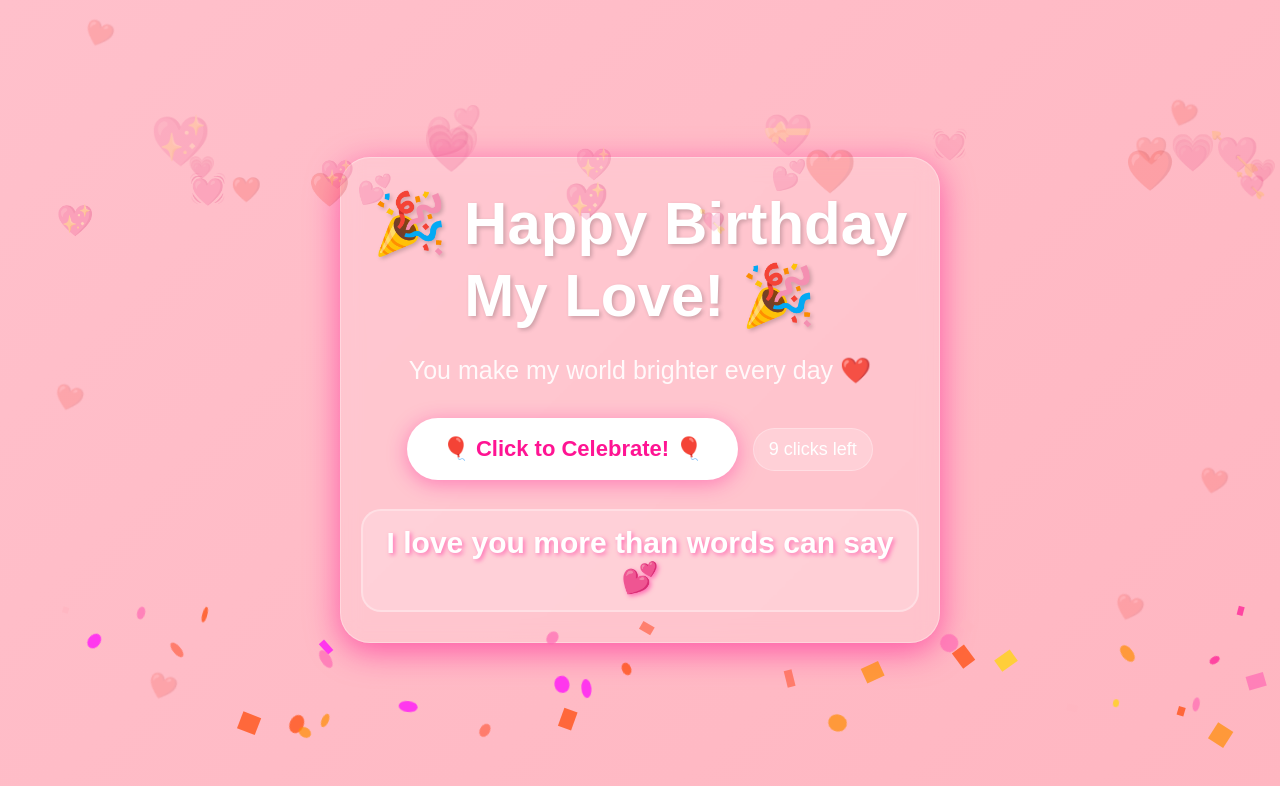
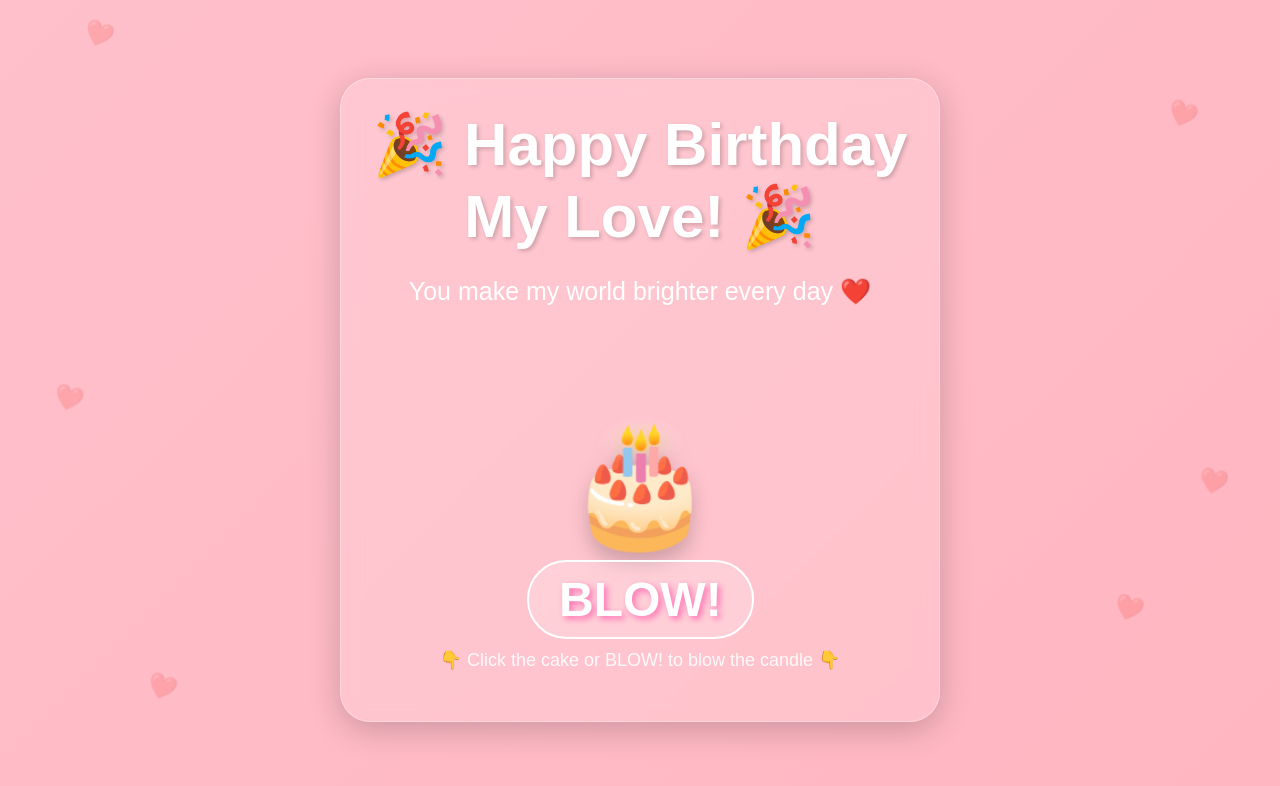
Before and after one commit to Sisuka2003/Sisuka2003.github.io, a plain HTML site: page index.html in a window 1280 px wide. Both pictures are taken after a click on the button "🎈 Click to Celebrate! 🎈". Drawn offline with Linux system fonts and the light colour scheme.

Commit message:
Refactor animations and add cake celebration features
Removed unused animations and adjusted button effects. Added cake section with interactive elements and celebration animations.

```diff
--- a/index.html
+++ b/index.html
@@ -37,12 +37,6 @@ body {
     border: 1px solid rgba(255, 255, 255, 0.3);
     position: relative;
     z-index: 10;
-    animation: containerGlow 3s infinite alternate;
-}
-
-@keyframes containerGlow {
-    0% { box-shadow: 0 8px 32px rgba(255, 105, 180, 0.3); }
-    100% { box-shadow: 0 8px 32px rgba(255, 20, 147, 0.6); }
 }
 
 h1 {
@@ -50,13 +44,7 @@ h1 {
     margin-bottom: 20px;
     line-height: 1.2;
     word-break: break-word;
-    animation: bounce 2s infinite;
     text-shadow: 2px 2px 4px rgba(0, 0, 0, 0.2);
-}
-
-@keyframes bounce {
-    0%, 100% { transform: translateY(0); }
-    50% { transform: translateY(-10px); }
 }
 
 p {
@@ -64,12 +52,6 @@ p {
     margin: 20px 0;
     line-height: 1.5;
     padding: 0 10px;
-    animation: fadeInOut 3s infinite;
-}
-
-@keyframes fadeInOut {
-    0%, 100% { opacity: 0.8; }
-    50% { opacity: 1; }
 }
 
 .button-container {
@@ -77,6 +59,7 @@ p {
     margin: 20px 0;
     min-height: 80px;
     display: flex;
+    flex-direction: column;
     justify-content: center;
     align-items: center;
 }
@@ -100,64 +83,91 @@ button {
     z-index: 10;
 }
 
-button::before {
-    content: '';
-    position: absolute;
-    top: 0;
-    left: -100%;
-    width: 100%;
-    height: 100%;
-    background: linear-gradient(90deg, transparent, rgba(255, 255, 255, 0.4), transparent);
-    transition: left 0.5s;
-    z-index: -1;
-}
-
-button:hover::before {
-    left: 100%;
-}
-
 button:hover {
-    transform: scale(1.1) rotate(2deg);
+    transform: scale(1.1);
     box-shadow: 0 8px 30px rgba(255, 20, 147, 0.6);
 }
 
 button:active {
-    transform: scale(0.95) rotate(-2deg);
+    transform: scale(0.95);
 }
 
 button.hidden {
     display: none;
 }
 
-.clicks-left {
-    font-size: 18px;
-    color: white;
-    margin-left: 15px;
-    background: rgba(255, 255, 255, 0.2);
-    padding: 10px 15px;
-    border-radius: 30px;
-    border: 1px solid rgba(255, 255, 255, 0.3);
-    display: inline-block;
+/* Cake Section */
+.cake-section {
+    margin-top: 20px;
+    text-align: center;
 }
 
-.celebration-message {
-    font-size: clamp(22px, 6vw, 30px);
-    margin-top: 20px;
-    font-weight: bold;
-    color: #fff;
-    text-shadow: 2px 2px 4px rgba(255, 20, 147, 0.5);
-    word-break: break-word;
-    padding: 15px;
-    background: rgba(255, 255, 255, 0.2);
-    border-radius: 20px;
-    border: 2px solid rgba(255, 255, 255, 0.3);
-    min-height: 80px;
-    display: flex;
+.cake-container {
+    display: none;
+    flex-direction: column;
     align-items: center;
     justify-content: center;
+    animation: cakePop 0.5s ease;
 }
 
-/* Animation elements - all start from outside the viewport */
+.cake-container.show {
+    display: flex;
+}
+
+@keyframes cakePop {
+    0% { transform: scale(0); opacity: 0; }
+    80% { transform: scale(1.1); }
+    100% { transform: scale(1); opacity: 1; }
+}
+
+.cake {
+    font-size: 120px;
+    line-height: 1;
+    filter: drop-shadow(0 10px 10px rgba(0,0,0,0.2));
+    animation: cakeFloat 3s infinite alternate;
+    cursor: pointer;
+    transition: transform 0.2s;
+}
+
+.cake:hover {
+    transform: scale(1.1);
+}
+
+.cake:active {
+    transform: scale(0.9);
+}
+
+@keyframes cakeFloat {
+    0% { transform: translateY(0); }
+    100% { transform: translateY(-10px); }
+}
+
+.blow-text {
+    font-size: 48px;
+    font-weight: bold;
+    color: white;
+    text-shadow: 3px 3px 6px rgba(255, 20, 147, 0.5);
+    margin-top: 10px;
+    animation: blinkText 1.5s infinite;
+    cursor: pointer;
+    padding: 10px 30px;
+    background: rgba(255, 255, 255, 0.2);
+    border-radius: 50px;
+    border: 2px solid white;
+}
+
+@keyframes blinkText {
+    0%, 100% { opacity: 1; transform: scale(1); }
+    50% { opacity: 0.8; transform: scale(1.05); background: rgba(255, 255, 255, 0.3); }
+}
+
+.blow-instruction {
+    font-size: 18px;
+    margin-top: 10px;
+    color: rgba(255, 255, 255, 0.9);
+}
+
+/* Celebration Animation Elements - 1.5 second duration */
 .confetti {
     position: fixed;
     width: 10px;
@@ -166,16 +176,21 @@ button.hidden {
     opacity: 0.7;
     pointer-events: none;
     z-index: 9999;
-    top: -10px; /* Start from top of screen */
-    animation: confettiFall 3s linear forwards;
+    top: -10px;
+    animation: confettiFall 1.5s ease-out forwards;
 }
 
 @keyframes confettiFall {
     0% {
         transform: translateY(0) rotate(0deg);
+        opacity: 0;
+    }
+    20% {
+        opacity: 1;
     }
     100% {
         transform: translateY(100vh) rotate(720deg);
+        opacity: 0;
     }
 }
 
@@ -184,8 +199,8 @@ button.hidden {
     font-size: 20px;
     pointer-events: none;
     z-index: 9998;
-    bottom: -50px; /* Start from bottom of screen */
-    animation: heartFloat 4s ease-out forwards;
+    bottom: -50px;
+    animation: heartFloat 1.5s ease-out forwards;
 }
 
 @keyframes heartFloat {
@@ -193,11 +208,12 @@ button.hidden {
         transform: translateY(0) scale(0.5);
         opacity: 0;
     }
-    10% {
+    20% {
         opacity: 1;
+        transform: scale(1);
     }
     100% {
-        transform: translateY(-100vh) scale(1.2);
+        transform: translateY(-100vh) scale(1.5);
         opacity: 0;
     }
 }
@@ -207,9 +223,9 @@ button.hidden {
     font-size: 40px;
     pointer-events: none;
     z-index: 9997;
-    top: -50px; /* Start from top */
+    top: -50px;
     left: 0;
-    animation: cheerFall 2s ease-out forwards;
+    animation: cheerFall 1.5s ease-out forwards;
 }
 
 @keyframes cheerFall {
@@ -219,6 +235,7 @@ button.hidden {
     }
     20% {
         opacity: 1;
+        transform: rotate(180deg);
     }
     100% {
         transform: translateY(100vh) rotate(360deg);
@@ -235,7 +252,7 @@ button.hidden {
     pointer-events: none;
     z-index: 9996;
     top: -10px;
-    animation: sparkleFall 2s linear forwards;
+    animation: sparkleFall 1.5s linear forwards;
 }
 
 @keyframes sparkleFall {
@@ -250,34 +267,6 @@ button.hidden {
     }
     100% {
         transform: translateY(100vh) scale(0);
-        opacity: 0;
-    }
-}
-
-.firework {
-    position: fixed;
-    width: 5px;
-    height: 5px;
-    border-radius: 50%;
-    pointer-events: none;
-    z-index: 9995;
-    top: 50%;
-    left: 50%;
-    transform: translate(-50%, -50%);
-    animation: fireworkExplode 1.5s ease-out forwards;
-}
-
-@keyframes fireworkExplode {
-    0% {
-        transform: translate(-50%, -50%) scale(0);
-        opacity: 1;
-    }
-    50% {
-        transform: translate(-50%, -50%) scale(40);
-        opacity: 0.8;
-    }
-    100% {
-        transform: translate(-50%, -50%) scale(60);
         opacity: 0;
     }
 }
@@ -304,6 +293,30 @@ button.hidden {
 .decorative-heart:nth-child(5) { top: 50%; left: 3%; animation-delay: 4s; }
 .decorative-heart:nth-child(6) { top: 60%; right: 5%; animation-delay: 5s; }
 
+/* Blow effect when clicking cake */
+@keyframes candleBlow {
+    0% { transform: scale(1); opacity: 1; }
+    50% { transform: scale(1.5); opacity: 0.8; }
+    100% { transform: scale(0); opacity: 0; }
+}
+
+.candle-blow {
+    animation: candleBlow 0.5s forwards;
+}
+
+@keyframes messageAppear {
+    0% { transform: scale(0); opacity: 0; }
+    100% { transform: scale(1); opacity: 1; }
+}
+
+.love-message {
+    font-size: 32px;
+    color: white;
+    margin-top: 20px;
+    animation: messageAppear 0.5s ease;
+    text-shadow: 2px 2px 4px rgba(255, 20, 147, 0.5);
+}
+
 /* For very small devices */
 @media (max-width: 360px) {
     .container {
@@ -314,26 +327,13 @@ button.hidden {
         min-width: 180px;
         padding: 15px 25px;
     }
-}
 
-/* Landscape mode optimization */
-@media (max-height: 600px) and (orientation: landscape) {
-    body {
-        padding: 10px;
+    .cake {
+        font-size: 80px;
     }
 
-    h1 {
-        font-size: clamp(24px, 6vh, 40px);
-        margin-bottom: 10px;
-    }
-
-    .container {
-        padding: 15px;
-    }
-
-    button {
-        margin: 10px 0;
-        padding: 12px 25px;
+    .blow-text {
+        font-size: 36px;
     }
 }
 </style>
@@ -354,67 +354,73 @@ button.hidden {
         <p>You make my world brighter every day ❤️</p>
 
         <div class="button-container">
-            <button id="celebrateBtn" onclick="celebrate()">🎈 Click to Celebrate! 🎈</button>
-            <span id="clicksLeft" class="clicks-left">10 clicks left</span>
+            <button id="celebrateBtn" onclick="startCelebration()">🎈 Click to Celebrate! 🎈</button>
         </div>
 
-        <div id="celebrationMessage" class="celebration-message"></div>
+        <!-- Cake Section (initially hidden) -->
+        <div id="cakeSection" class="cake-section">
+            <div id="cakeContainer" class="cake-container">
+                <div class="cake" id="cake" onclick="blowCandle()">🎂</div>
+                <div class="blow-text" id="blowText" onclick="blowCandle()">BLOW!</div>
+                <div class="blow-instruction">👇 Click the cake or BLOW! to blow the candle 👇</div>
+            </div>
+        </div>
+
+        <div id="loveMessage" class="love-message"></div>
     </div>
 
     <script>
-    let clickCount = 0;
-    const MAX_CLICKS = 10;
+    let celebrationDone = false;
+    let candleBlown = false;
 
-    function celebrate() {
-        // Increment click count
-        clickCount++;
+    function startCelebration() {
+        if (celebrationDone) return;
 
-        // Update clicks left display
-        const clicksLeft = MAX_CLICKS - clickCount;
-        document.getElementById('clicksLeft').textContent = clicksLeft + ' clicks left';
+        // Hide the button
+        document.getElementById('celebrateBtn').classList.add('hidden');
 
-        // Show different messages based on click count
-        const messages = [
-            "I love you more than words can say 💕",
-            "You're the best thing that ever happened to me! 💖",
-            "Every day with you is a celebration! 🎊",
-            "You make my heart smile! 💗",
-            "Forever and always, my love! 💘",
-            "You're my sunshine on cloudy days! ☀️",
-            "My love for you grows every day! 🌹",
-            "You're the reason I believe in love! 💝",
-            "Together is my favorite place to be! 💑",
-            "You + Me = Forever! 💞"
-        ];
+        // Start 1.5 second celebration animations
+        createConfetti(40);
+        createHearts(30);
+        createCheers(25);
+        createSparkles(35);
 
-        document.getElementById("celebrationMessage").innerHTML = messages[clickCount - 1];
+        // After 1.5 seconds, show the cake
+        setTimeout(() => {
+            document.getElementById('cakeContainer').classList.add('show');
+            celebrationDone = true;
+        }, 1500);
+    }
 
-        // Trigger celebration effects (different intensity based on click)
-        createConfetti(30 + clickCount * 5);
-        createHearts(20 + clickCount * 3);
-        createCheers(15 + clickCount * 2);
-        createSparkles(25 + clickCount * 3);
+    function blowCandle() {
+        if (candleBlown) return;
 
-        // Special fireworks on last click
-        if (clickCount === MAX_CLICKS) {
-            createFireworks(15);
+        candleBlown = true;
 
-            // Hide the button after last click
-            setTimeout(() => {
-                document.getElementById('celebrateBtn').classList.add('hidden');
-                document.getElementById('clicksLeft').innerHTML = '🎉 Celebration Complete! 🎉';
-            }, 500);
+        // Get cake element
+        const cake = document.getElementById('cake');
 
-            // Final special message
-            document.getElementById("celebrationMessage").innerHTML =
-                "🎊🎉 HAPPY BIRTHDAY MY LOVE! YOU DESERVE ALL THE CELEBRATIONS! 🎉🎊";
-        }
+        // Add blow animation
+        cake.classList.add('candle-blow');
+        document.getElementById('blowText').style.opacity = '0';
 
-        // Add bounce effect to container
-        document.querySelector('.container').style.animation = 'none';
+        // Show love message after blowing
         setTimeout(() => {
-            document.querySelector('.container').style.animation = 'containerGlow 3s infinite alternate';
-        }, 10);
+            document.getElementById('loveMessage').innerHTML = "I love you! ❤️🎂";
+
+            // Hide the blow text
+            document.getElementById('blowText').style.display = 'none';
+            document.querySelector('.blow-instruction').style.display = 'none';
+
+            // Change cake to blown out version
+            cake.innerHTML = '🍰'; // Cake without candle
+            cake.classList.remove('candle-blow');
+            cake.style.animation = 'none';
+
+            // One final small celebration
+            createConfetti(15);
+            createHearts(10);
+        }, 500);
     }
 
     // Confetti creator
@@ -425,7 +431,7 @@ button.hidden {
             const confetti = document.createElement('div');
             confetti.className = 'confetti';
             confetti.style.left = Math.random() * 100 + '%';
-            confetti.style.animationDelay = Math.random() * 0.5 + 's';
+            confetti.style.animationDelay = Math.random() * 0.3 + 's';
             confetti.style.backgroundColor = colors[Math.floor(Math.random() * colors.length)];
             confetti.style.width = Math.random() * 15 + 5 + 'px';
             confetti.style.height = Math.random() * 15 + 5 + 'px';
@@ -434,7 +440,7 @@ button.hidden {
 
             setTimeout(() => {
                 confetti.remove();
-            }, 3500);
+            }, 1800);
         }
     }
 
@@ -446,16 +452,16 @@ button.hidden {
             heart.innerHTML = ['❤️', '💕', '💖', '💗', '💓', '💘', '💝'][Math.floor(Math.random() * 7)];
             heart.style.left = Math.random() * 100 + '%';
             heart.style.fontSize = Math.random() * 30 + 20 + 'px';
-            heart.style.animationDelay = Math.random() * 0.5 + 's';
+            heart.style.animationDelay = Math.random() * 0.3 + 's';
             document.body.appendChild(heart);
 
             setTimeout(() => {
                 heart.remove();
-            }, 4000);
+            }, 1800);
         }
     }
 
-    // Cheering emojis creator - now fall from top
+    // Cheering emojis creator
     function createCheers(count) {
         const cheers = ['🎉', '🎊', '🥳', '🎂', '🎈', '✨', '⭐', '🌟', '💫', '⚡', '🔥', '💥'];
 
@@ -465,12 +471,12 @@ button.hidden {
             cheer.innerHTML = cheers[Math.floor(Math.random() * cheers.length)];
             cheer.style.left = Math.random() * 100 + '%';
             cheer.style.fontSize = Math.random() * 30 + 30 + 'px';
-            cheer.style.animationDelay = Math.random() * 0.3 + 's';
+            cheer.style.animationDelay = Math.random() * 0.2 + 's';
             document.body.appendChild(cheer);
 
             setTimeout(() => {
                 cheer.remove();
-            }, 2000);
+            }, 1700);
         }
     }
 
@@ -480,44 +486,24 @@ button.hidden {
             const sparkle = document.createElement('div');
             sparkle.className = 'sparkle';
             sparkle.style.left = Math.random() * 100 + '%';
-            sparkle.style.animationDelay = Math.random() * 0.5 + 's';
+            sparkle.style.animationDelay = Math.random() * 0.3 + 's';
             sparkle.style.backgroundColor = ['gold', '#ffd700', '#ffff00', '#ffa500'][Math.floor(Math.random() * 4)];
             document.body.appendChild(sparkle);
 
             setTimeout(() => {
                 sparkle.remove();
-            }, 2000);
-        }
-    }
-
-    // Fireworks creator
-    function createFireworks(count) {
-        const colors = ['#ff1493', '#ff69b4', '#ffd700', '#ff4500', '#ff00ff', '#00ffff'];
-
-        for (let i = 0; i < count; i++) {
-            setTimeout(() => {
-                const firework = document.createElement('div');
-                firework.className = 'firework';
-                firework.style.left = Math.random() * 100 + '%';
-                firework.style.top = Math.random() * 100 + '%';
-                firework.style.backgroundColor = colors[Math.floor(Math.random() * colors.length)];
-                document.body.appendChild(firework);
-
-                setTimeout(() => {
-                    firework.remove();
-                }, 1500);
-            }, i * 100); // Stagger fireworks
+            }, 1700);
         }
     }
 
     // Add touch support for mobile
     if ('ontouchstart' in window) {
         document.getElementById('celebrateBtn').addEventListener('touchstart', function(e) {
-            this.style.transform = 'scale(0.95) rotate(-2deg)';
+            this.style.transform = 'scale(0.95)';
         });
 
         document.getElementById('celebrateBtn').addEventListener('touchend', function(e) {
-            this.style.transform = 'scale(1) rotate(0deg)';
+            this.style.transform = 'scale(1)';
         });
     }
     </script>
```
